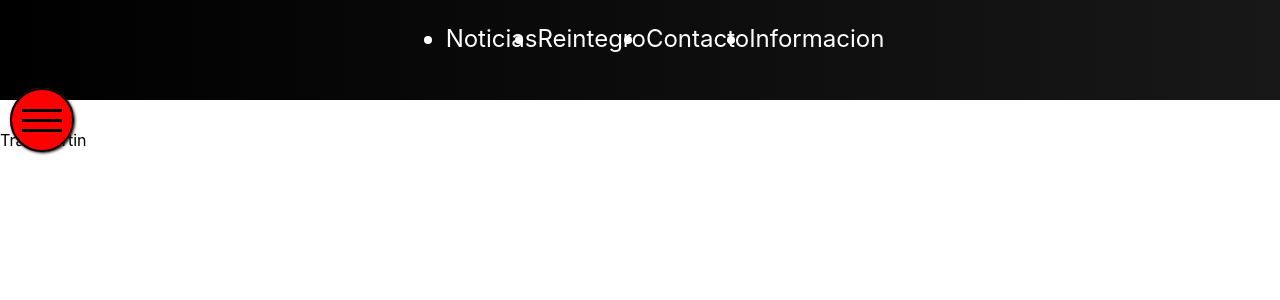
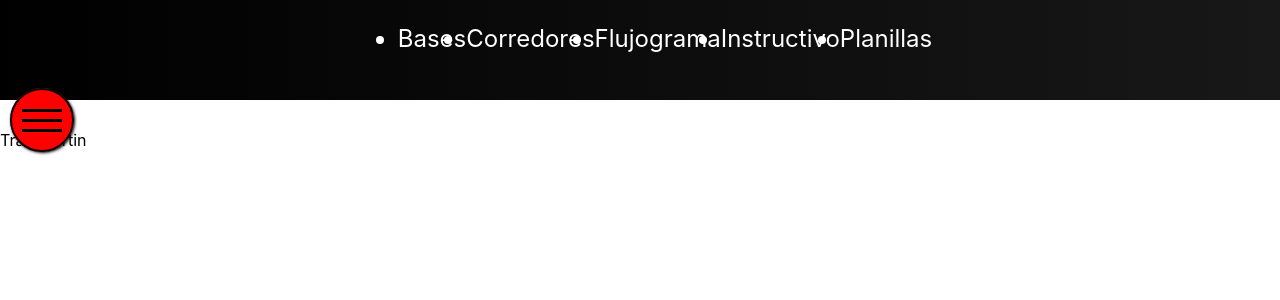
Before and after one commit to LucrePierna/intranetsos, a React (Create React App) app in the folder Client/: page /transportin in a window 1280 px wide. Shown: the top 300 px of the page. Built offline with nearby package versions, Linux system fonts and the light colour scheme.

Commit message:
transportin navbar

```diff
--- a/Client/src/Components/Tareas/Transportin/NavBar/NavBarTransportin.jsx
+++ b/Client/src/Components/Tareas/Transportin/NavBar/NavBarTransportin.jsx
@@ -1,16 +1,16 @@
 import React from 'react'
 import '../../../EstilosGlobales/NavBar.css'
-
 
 export default function NavBarTransportin() {
   return (
     <nav className='conteiner'>
     <div className='lista'>
     <ul className='seccion'>
-      <li>Noticias</li>
-      <li>Reintegro</li>
-      <li>Contacto</li>
-      <li>Informacion</li>
+      <li>Bases</li>
+      <li>Corredores</li>
+      <li>Flujograma</li>
+      <li>Instructivo</li>
+      <li>Planillas</li>
     </ul>
     </div>
   </nav>
```
Also changed, not shown: Client/src/Components/Tareas/Transportin/Secciones/Bases/Bases.jsx (added, +7 -0 lines), Client/src/Components/Tareas/Transportin/Secciones/Corredores/CorredorPais/CorredorPais.jsx (added, +7 -0 lines), Client/src/Components/Tareas/Transportin/Secciones/Corredores/CorredorTurista/CorredorTurista.jsx (added, +7 -0 lines), Client/src/Components/Tareas/Transportin/Secciones/Corredores/Corredores.jsx (added, +7 -0 lines), Client/src/Components/Tareas/Transportin/Secciones/Instructivo/Instructivo.jsx (added, +7 -0 lines), Client/src/Components/Tareas/Transportin/Secciones/Planillas/Planillas.jsx (added, +7 -0 lines), Client/src/Components/Tareas/Transportin/Secciones/Flujograma/Flujograma.jsx (renamed from Client/src/Components/Tareas/Transportin/Secciones/Mapa/Mapa.jsx), Client/src/Components/Tareas/Transportin/Secciones/Seccion1/Seccion1.jsx (deleted).
